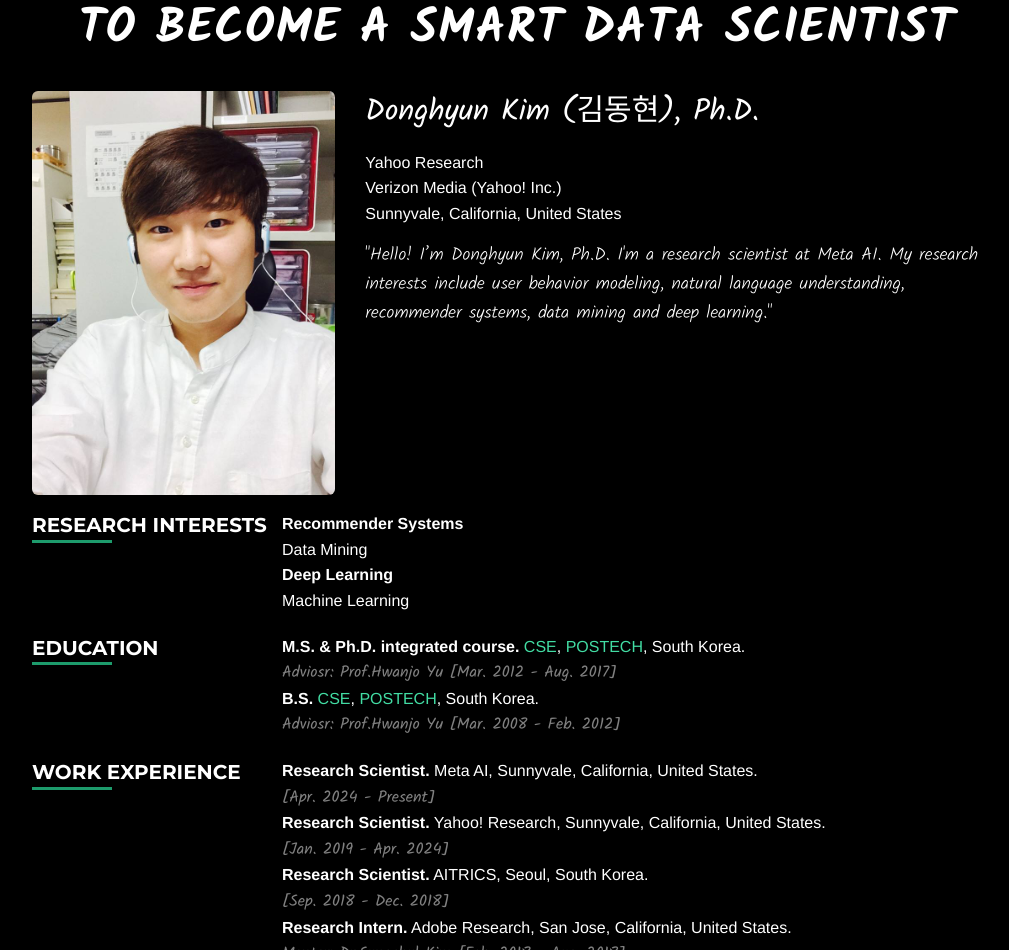
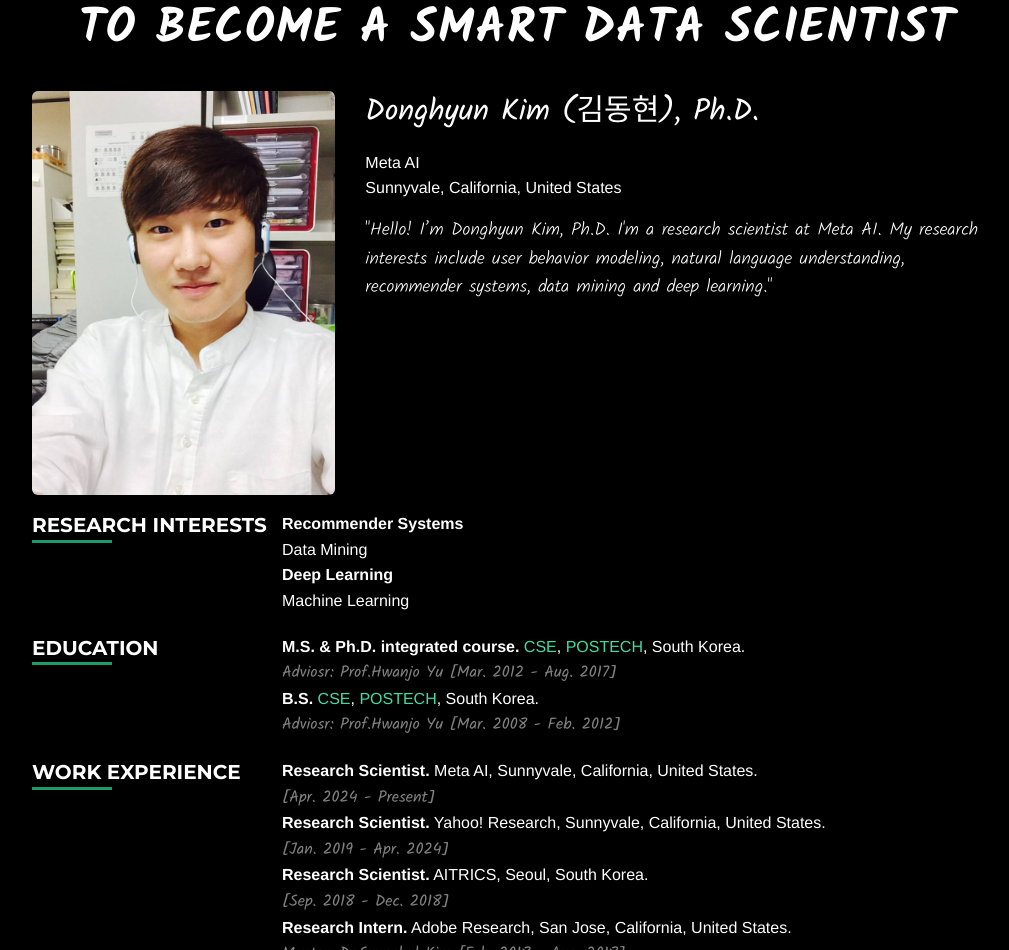
Before and after one commit to cartopy/cartopy.github.io, a website: page index.html in a window 1280 px wide. Shown: the part 947-1897 px from the top of the page, without its empty margins (123-1132 px from the left). Drawn offline with nearby package versions, Linux system fonts and the light colour scheme.

Commit message:
Update index.html

```diff
--- a/index.html
+++ b/index.html
@@ -107,8 +107,7 @@
                                 <p class="about-name">Donghyun Kim (김동현), Ph.D.
                                 </p>
                                 <p class="about-text">
-                                    Yahoo Research<br>
-                                    Verizon Media (Yahoo! Inc.)<br>
+                                    Meta AI<br>
                                     Sunnyvale, California, United States<br>
                                 </p>
                             </div>
```
